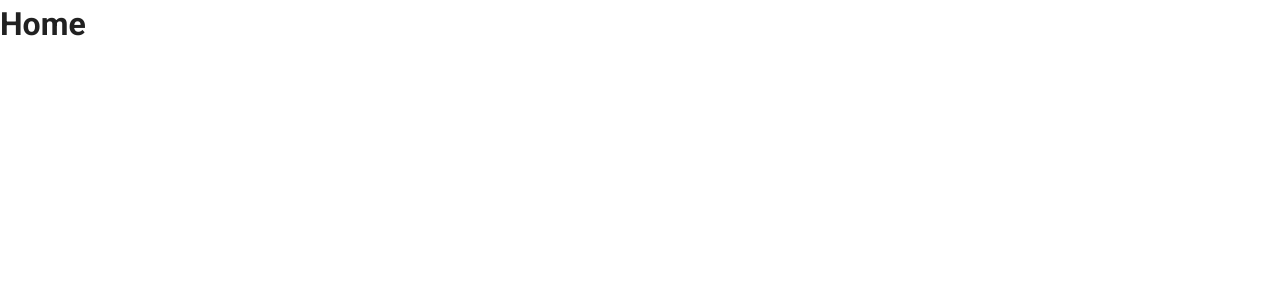
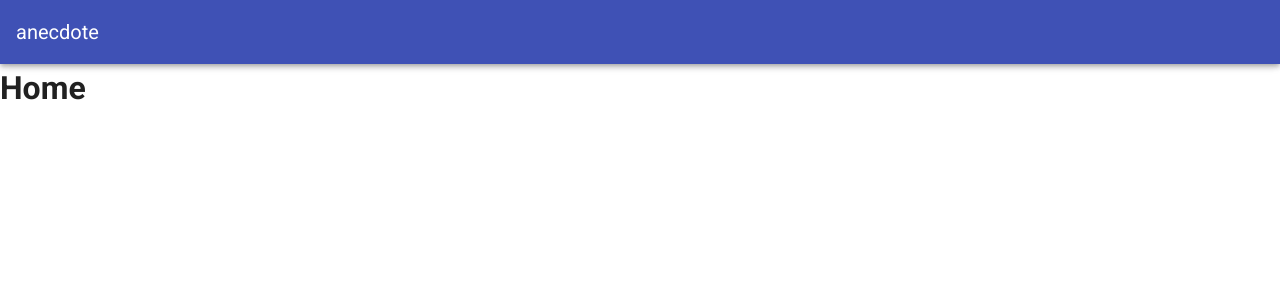
Before and after one commit to Simon-Truong/anecdote-ui, a Vue app: page / in a window 1280 px wide. Shown: the top 300 px of the page. Built offline with nearby package versions, Linux system fonts and the light colour scheme.

Commit message:
[feat] added app tool bar

```diff
--- a/src/App.vue
+++ b/src/App.vue
@@ -1,8 +1,15 @@
 <template>
   <v-app>
+    <v-app-bar app dark color="indigo">
+      <v-toolbar-title>
+        anecdote
+      </v-toolbar-title>
+    </v-app-bar>
+
     <v-content>
       <router-view />
     </v-content>
+
   </v-app>
 </template>
 
```
Also changed, not shown: src/components/_ExampleVuetify.vue (renamed from src/components/ExampleVuetify.vue).
